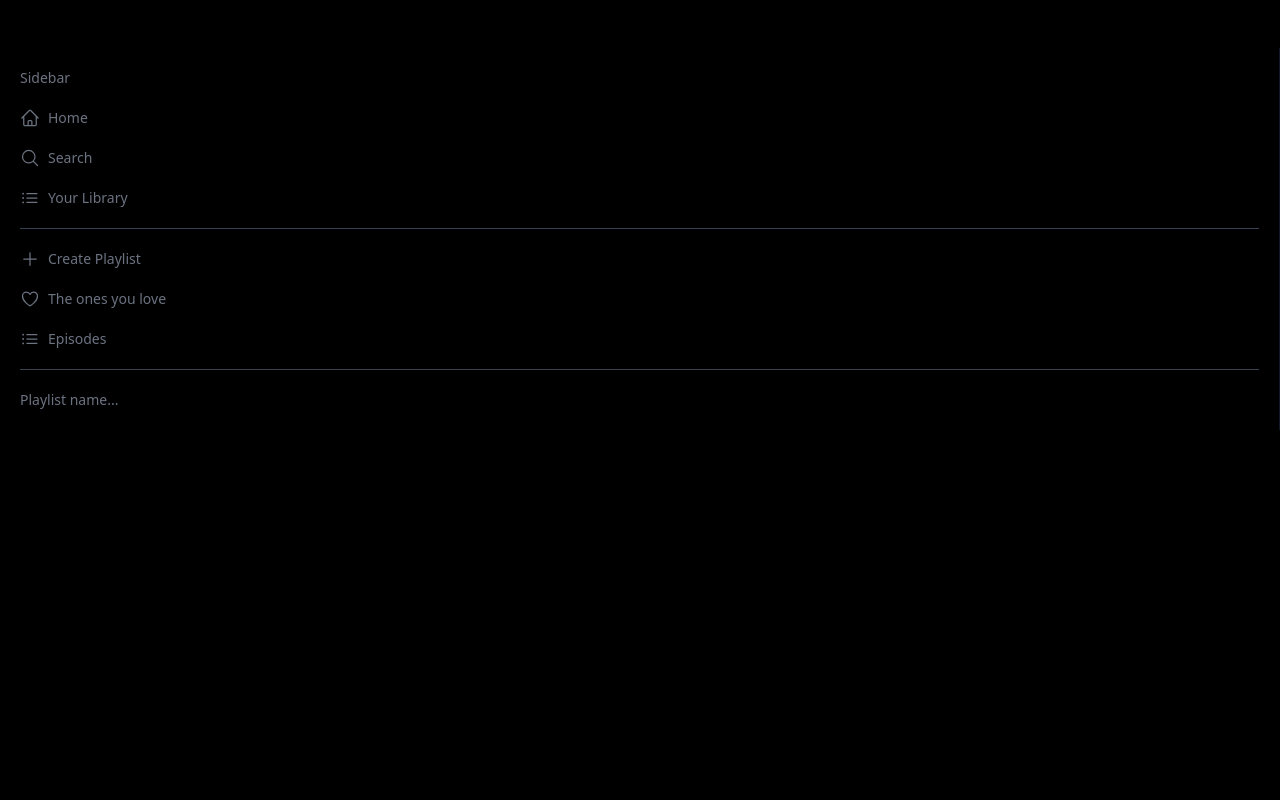
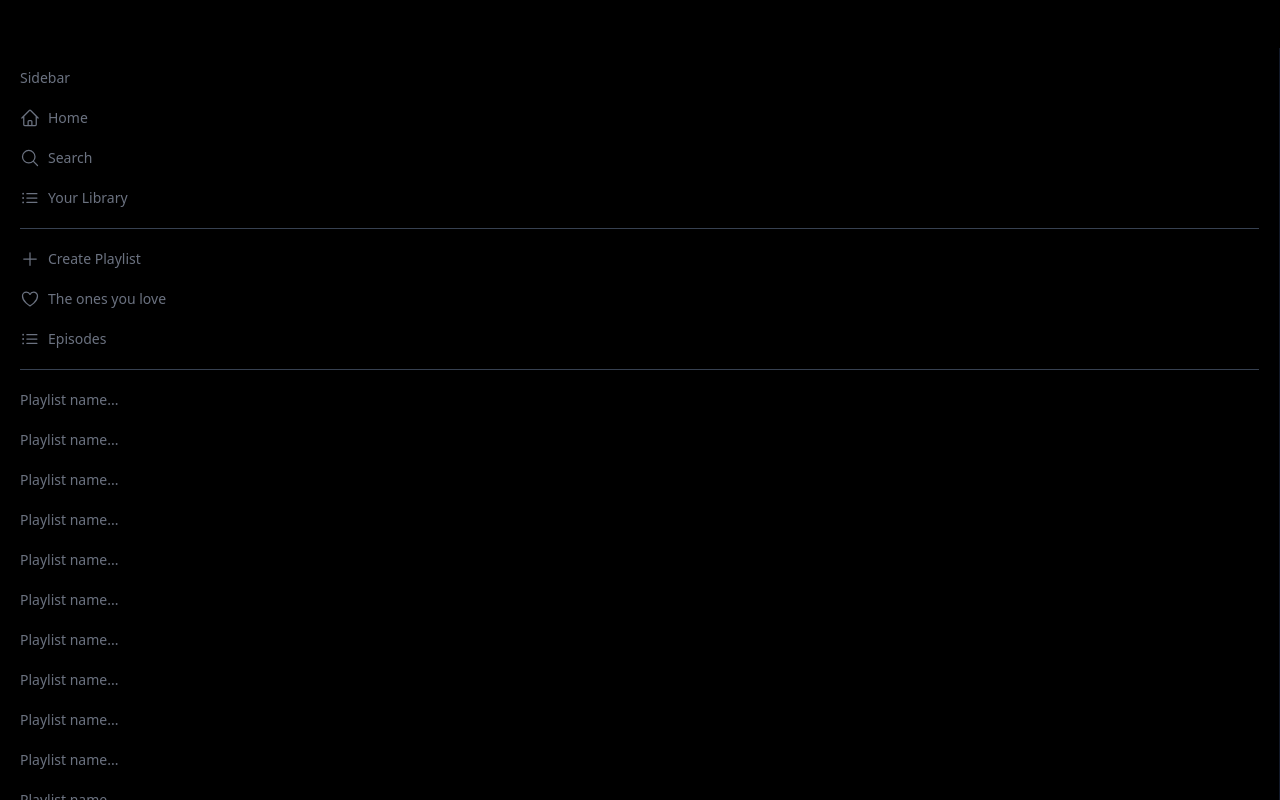
Before and after one commit to BexMikaelson/App-Purple-Music, a Next.js app: page / in a window 1280 px wide. Built offline with nearby package versions, Linux system fonts and the light colour scheme.

Commit message:
playlist placeholders

```diff
--- a/components/Sidebar.js
+++ b/components/Sidebar.js
@@ -61,6 +61,16 @@ const Sidebar = () => {
 
         {/* playlist */}
         <p className='cursor-pointer hover:text-purple-500'>Playlist name...</p>
+        <p className='cursor-pointer hover:text-purple-500'>Playlist name...</p>
+        <p className='cursor-pointer hover:text-purple-500'>Playlist name...</p>
+        <p className='cursor-pointer hover:text-purple-500'>Playlist name...</p>
+        <p className='cursor-pointer hover:text-purple-500'>Playlist name...</p>
+        <p className='cursor-pointer hover:text-purple-500'>Playlist name...</p>
+        <p className='cursor-pointer hover:text-purple-500'>Playlist name...</p>
+        <p className='cursor-pointer hover:text-purple-500'>Playlist name...</p>
+        <p className='cursor-pointer hover:text-purple-500'>Playlist name...</p>
+        <p className='cursor-pointer hover:text-purple-500'>Playlist name...</p>
+        <p className='cursor-pointer hover:text-purple-500'>Playlist name...</p>
       </div>
     );
 }
```
